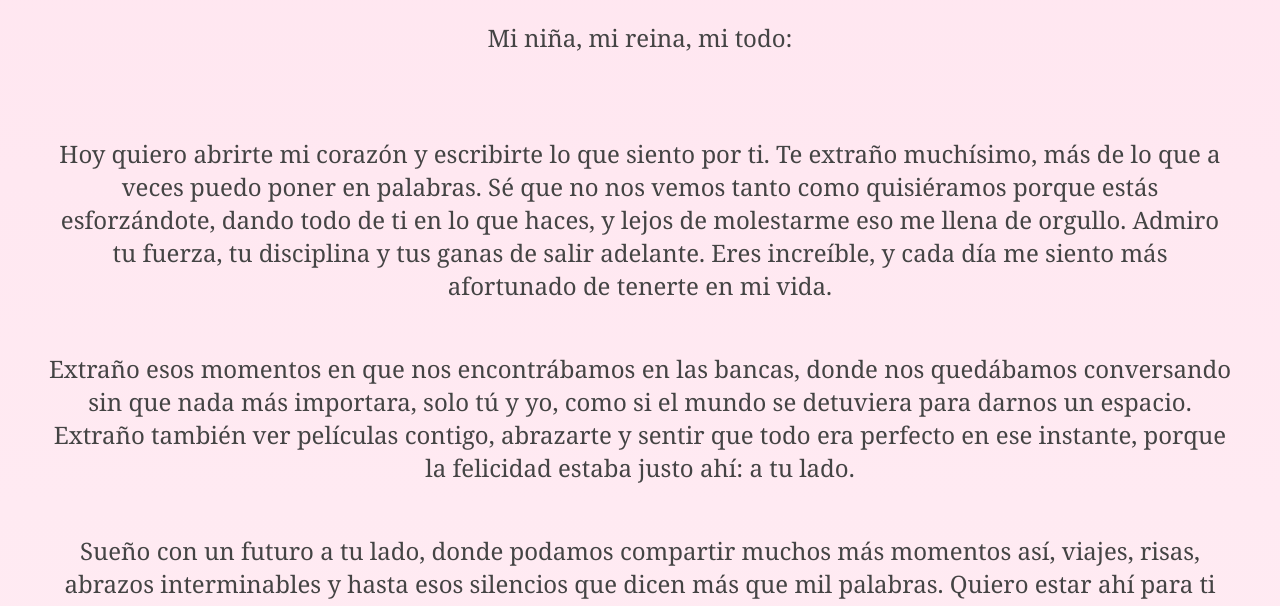
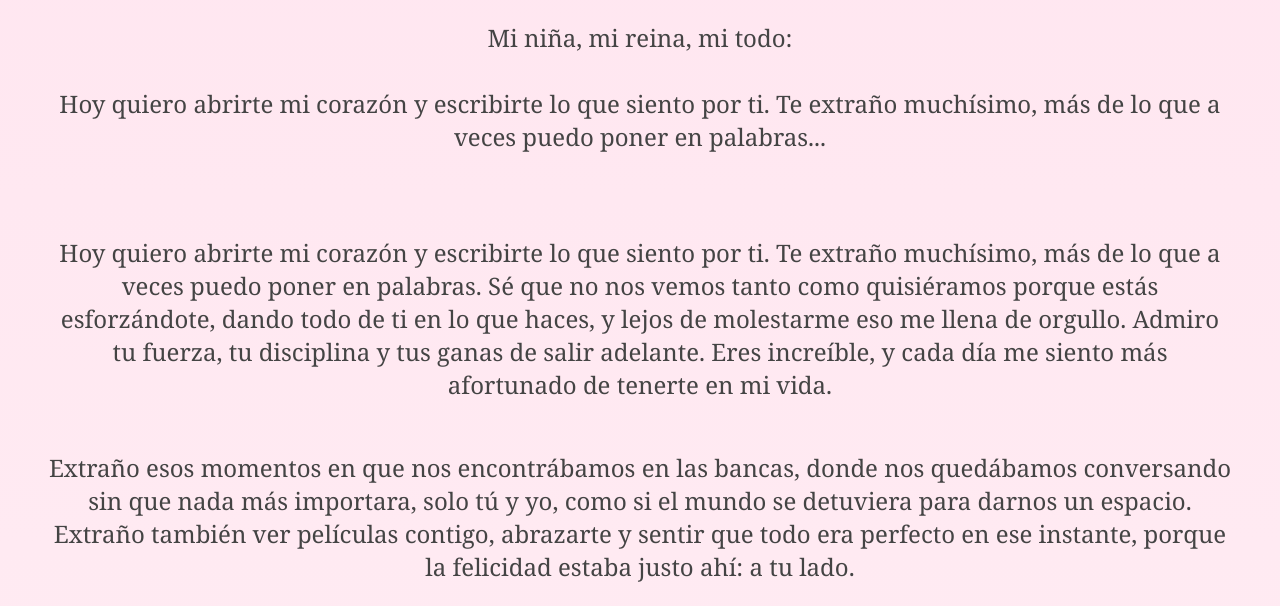
Before and after one commit to christophervelasquezp-prog/carta-para-mi-ni-a, a plain HTML site: page index.html in a window 1280 px wide. Shown: the part 148-754 px from the top of the page. Drawn offline with Linux system fonts and the light colour scheme.

Commit message:
Add files via upload

```diff
--- a/index.html
+++ b/index.html
@@ -6,13 +6,14 @@
   <title>Carta para mi niña</title>
   <style>
     body {
-      font-family: 'Georgia', serif;
+       font-family: 'Georgia', serif;
   background: linear-gradient(to bottom, #ffe6f0, #fff0f5);
   text-align: center;
   padding: 40px;
   position: relative;
-  overflow-x: hidden; /* ✅ Solo oculta scroll horizontal */
-  overflow-y: auto;   /* ✅ Activa scroll vertical */
+  overflow-x: hidden;  /* oculta el scroll horizontal */
+  overflow-y: scroll;  /* fuerza scroll vertical en celular */
+  -webkit-overflow-scrolling: touch; /* suaviza scroll en iOS/Android */
     }
     h1 {
       color: #d63384;
@@ -48,7 +49,8 @@
   <h1>Para mi niña hermosa ❤️</h1>
   <p>
     Mi niña, mi reina, mi todo: <br><br>
-    <p>Hoy quiero abrirte mi corazón y escribirte lo que siento por ti. Te extraño muchísimo, más de lo que a veces puedo poner en palabras. Sé que no nos vemos tanto como quisiéramos porque estás esforzándote, dando todo de ti en lo que haces, y lejos de molestarme eso me llena de orgullo. Admiro tu fuerza, tu disciplina y tus ganas de salir adelante. Eres increíble, y cada día me siento más afortunado de tenerte en mi vida.</p>
+    Hoy quiero abrirte mi corazón y escribirte lo que siento por ti. Te extraño muchísimo, más de lo que a veces puedo poner en palabras... <br><br>
+   <p>Hoy quiero abrirte mi corazón y escribirte lo que siento por ti. Te extraño muchísimo, más de lo que a veces puedo poner en palabras. Sé que no nos vemos tanto como quisiéramos porque estás esforzándote, dando todo de ti en lo que haces, y lejos de molestarme eso me llena de orgullo. Admiro tu fuerza, tu disciplina y tus ganas de salir adelante. Eres increíble, y cada día me siento más afortunado de tenerte en mi vida.</p>
       <p>Extraño esos momentos en que nos encontrábamos en las bancas, donde nos quedábamos conversando sin que nada más importara, solo tú y yo, como si el mundo se detuviera para darnos un espacio. Extraño también ver películas contigo, abrazarte y sentir que todo era perfecto en ese instante, porque la felicidad estaba justo ahí: a tu lado.</p>
       <p>Sueño con un futuro a tu lado, donde podamos compartir muchos más momentos así, viajes, risas, abrazos interminables y hasta esos silencios que dicen más que mil palabras. Quiero estar ahí para ti siempre, no solo en las buenas, sino también en las malas, porque de eso se trata el amor verdadero: caminar juntos sin importar cuán difícil sea el camino.</p>
       <p>Sé que a veces, por estar ocupado, no te doy toda la atención que necesitas, y eso me duele, porque sé que mereces lo mejor de mí. Perdóname por los momentos malos que te hice pasar; no hay día que no me arrepienta de eso. Solo quiero que sepas que eres mi niña, mi reina, mi todo, lo más bonito que me ha pasado. No hay nada que me haga más feliz que pensar en ti y en lo que construimos juntos.</p>
```
